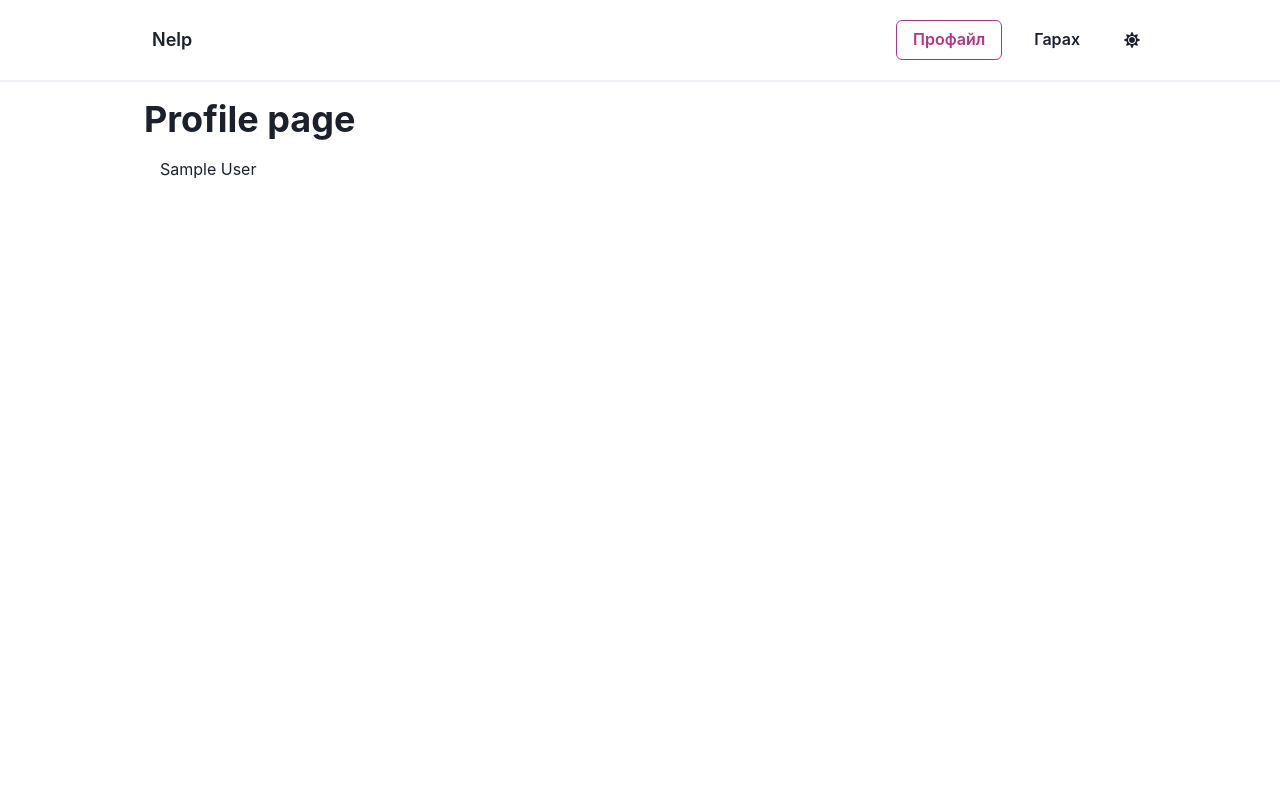
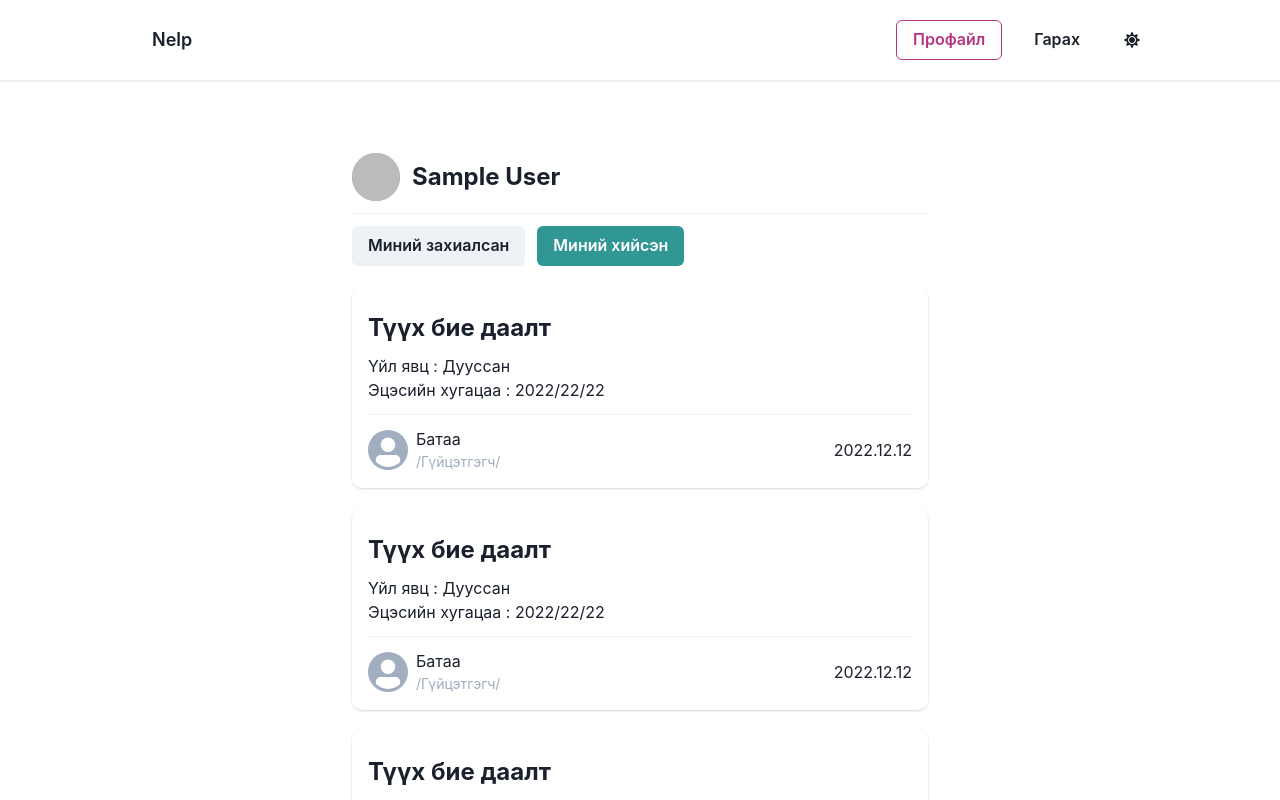
Before and after one commit to b4ljk/workum, a React (Create React App) app: page /profile in a window 1280 px wide. Shown: the top 800 px of the page. Built offline with nearby package versions, Linux system fonts and the light colour scheme; no server answers; sample sign-in values are in the browser's storage.

Commit message:
some changes

```diff
--- a/src/components/AppRouter.jsx
+++ b/src/components/AppRouter.jsx
@@ -9,6 +9,7 @@ import {
 import { useAuth } from "../contexts/AuthContext";
 import ForgotPasswordPage from "../pages/ForgotPasswordPage";
 import Homepage from "../pages/Homepage";
+import Homeworks from "../pages/Homeworks";
 import Loginpage from "../pages/Loginpage";
 import NotfoundPage from "../pages/NotfoundPage";
 import Profilepage from "../pages/Profilepage";
@@ -26,6 +27,7 @@ export default function AppRouter(props) {
           <ProtectedRoute exact path="/register" component={Registerpage} />
           <ProtectedRoute exact path="/profile" component={Profilepage} />
           <ProtectedRoute exact path="/test" component={TestPage} />
+          <ProtectedRoute exact path="/homeworks" component={Homeworks} />
           <ProtectedRoute
             exact
             path="/forgot-password"
--- a/src/components/WorkCard.js
+++ b/src/components/WorkCard.js
@@ -20,36 +20,33 @@ export const WorkCard = () => {
       borderRadius="10"
       w={{ md: "xl", base: "100%" }}
       mt="5"
-      bg="white"
     >
+      <LinkOverlay href="homeworks">
         <Box display="flex" flexDir={{ md: "row", base: "column" }}>
           <Box mr="5" flex="1">
             <Text fontWeight="bold" fontSize="2xl" py="2">
-            Хэрхэн бизнес эхлэх вэ?
+              Түүх бие даалт
             </Text>
-          <Text>Санал болгох үнэ : 5000</Text>
+            <Text>Үйл явц : Дууссан</Text>
             <Text>Эцэсийн хугацаа : 2022/22/22 </Text>
-        </Box>
-        <Box py="2">
-          <Text>Багшийн нэр : Батням</Text>
-          <Text> Хичээлийн нэр : Доржготов </Text>
-          <Box display={"flex"} justifyContent="center">
-            <Button w={"60%"} mt="2">
-              Авах
-            </Button>
-          </Box>
           </Box>
         </Box>
         <Divider my="3" />
-      <Box display="flex" justifyContent="space-between" alignItems="flex-end">
+        <Box display="flex" justifyContent="space-between" alignItems="center">
           <Box display="flex" alignItems="center">
             <Avatar h="10" w="10" mr="2" />
-          <Text>Батаа</Text>
+            <Text>
+              Батаа{" "}
+              <Text fontSize={"sm"} color={"gray.400"}>
+                /Гүйцэтгэгч/
+              </Text>
+            </Text>
           </Box>
           <Box>
             <Text>2022.12.12</Text>
           </Box>
         </Box>
+      </LinkOverlay>
     </LinkBox>
   );
 };
--- /dev/null
+++ b/src/pages/Homeworks.js
@@ -0,0 +1,16 @@
+import { Container, Heading, Text } from "@chakra-ui/react";
+import React from "react";
+import { Layout } from "../components/Layout";
+
+export default function Homeworks() {
+  return (
+    <Layout>
+      <Heading>Түүхийн бие даалт</Heading>
+      <Container maxW="container.lg" py={4}>
+        <Text>Only for showing how redirects work, i.e. redict to or back</Text>
+        <Text> SAMPLE IMAGE WILL BE HERE I GUESS</Text>
+        <Text>Drop-box link or some shite fuck sake</Text>
+      </Container>
+    </Layout>
+  );
+}
--- a/src/pages/Profilepage.jsx
+++ b/src/pages/Profilepage.jsx
@@ -1,17 +1,83 @@
-import { chakra, Container, Heading, Box } from "@chakra-ui/react";
+import {
+  chakra,
+  Container,
+  Heading,
+  Box,
+  Text,
+  Avatar,
+  Divider,
+  Button,
+} from "@chakra-ui/react";
+import {
+  Drawer,
+  DrawerBody,
+  DrawerFooter,
+  DrawerHeader,
+  DrawerOverlay,
+  DrawerContent,
+  DrawerCloseButton,
+  Input,
+  useDisclosure,
+} from "@chakra-ui/react";
 import React from "react";
 import { Layout } from "../components/Layout";
+import { Navbar } from "../components/Navbar";
+import { WorkCard } from "../components/WorkCard";
 import { useAuth } from "../contexts/AuthContext";
 
 export default function Profilepage() {
+  const { isOpen, onOpen, onClose } = useDisclosure();
+  const btnRef = React.useRef();
   const { currentUser } = useAuth();
   console.log(currentUser);
   return (
-    <Layout>
-      <Heading>Profile page</Heading>
-      <Container maxW="container.lg" overflowX="auto" py={4}>
-        <Box>{currentUser.displayName}</Box>
-      </Container>
-    </Layout>
+    <Box display={"flex"} flexDir={"column"} justifyContent={"center"}>
+      <Box mb={"15"}>
+        <Navbar />
+      </Box>
+      <Box alignSelf={"center"} p="10">
+        <Box display={"flex"} alignItems={"center"}>
+          <Avatar mr={"3"} src={currentUser?.photoURL} />
+          <Text fontWeight={"bold"} fontSize={"2xl"}>
+            {currentUser?.displayName}
+          </Text>
+        </Box>
+        <Divider my="3" />
+        <Box alignItems={"center"}>
+          <Button mr={"3"}>Миний захиалсан</Button>
+          <Button ref={btnRef} colorScheme="teal" onClick={onOpen}>
+            Миний хийсэн
+          </Button>
+        </Box>
+        <Box>
+          <WorkCard />
+          <WorkCard />
+          <WorkCard />
+        </Box>
+      </Box>
+      <Drawer
+        isOpen={isOpen}
+        placement="right"
+        onClose={onClose}
+        finalFocusRef={btnRef}
+      >
+        <DrawerOverlay />
+        <DrawerContent>
+          <DrawerCloseButton />
+          <DrawerHeader>Create your account</DrawerHeader>
+
+          <DrawerBody>
+            <Input placeholder="Type here..." />
+          </DrawerBody>
+
+          <DrawerFooter>
+            <Button variant="outline" mr={3} onClick={onClose}>
+              Cancel
+            </Button>
+            <Button colorScheme="blue">Save</Button>
+          </DrawerFooter>
+        </DrawerContent>
+      </Drawer>
+    </Box>
   );
 }
```
Also changed, not shown: src/components/Navlink.jsx (+9 -8 lines), src/components/SellCard.js (added, +60 -0 lines). Lines whose indentation alone changed are shown as unchanged.
